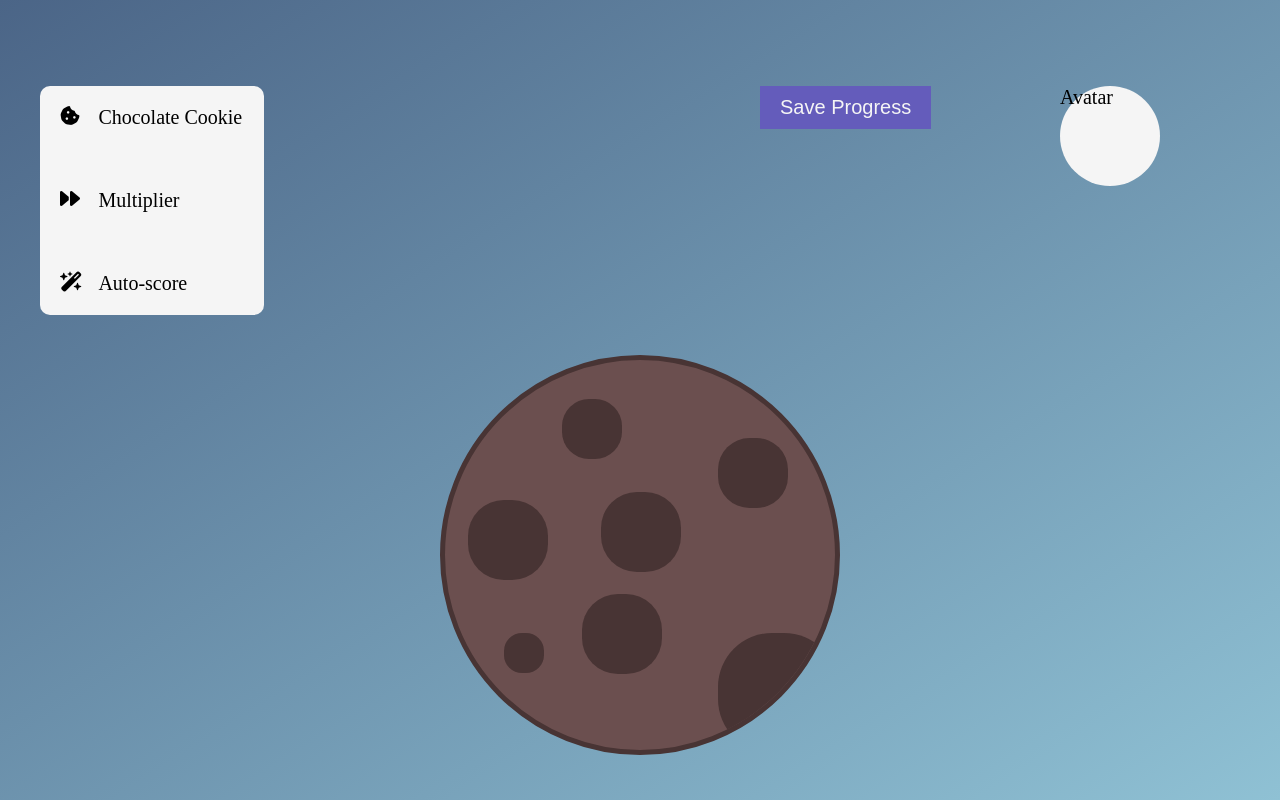
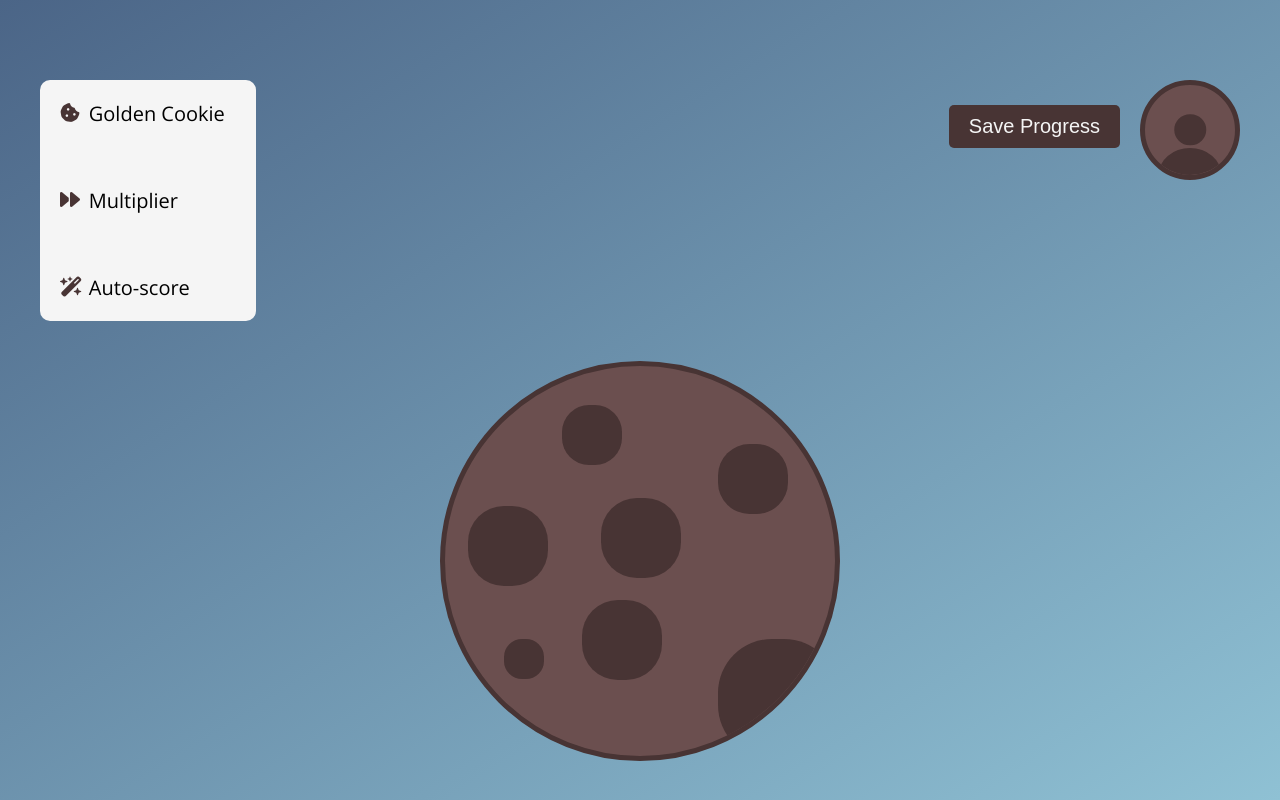
Before and after one commit to 05v/F3M7PROG, a plain HTML site: page WEEK1_CookieClicker/index.html in a window 1280 px wide. Drawn offline with nearby package versions, Linux system fonts and the light colour scheme.

Commit message:
Les 1 Video 8

```diff
--- a/WEEK1_CookieClicker/index.html
+++ b/WEEK1_CookieClicker/index.html
@@ -9,12 +9,15 @@
     <script src="/js/main.js" defer></script>
     <script src="/js/dd3de96bc3.js" defer></script>
     <link href="/css/style.css" rel="stylesheet">
+    <link rel="preconnect" href="https://fonts.googleapis.com">
+    <link rel="preconnect" href="https://fonts.gstatic.com" crossorigin>
+    <link href="https://fonts.googleapis.com/css2?family=Open+Sans:wght@300;400;500&display=swap" rel="stylesheet">
 </head>
 <header class="header">
     <ul class="upgrades">
         <li class="upgrades__upgrade">
             <i class="fa-solid fa-cookie-bite"></i>
-            Chocolate Cookie
+            Golden Cookie
         </li>
         <li class="upgrades__upgrade">
             <i class="fa-solid fa-forward"></i>
@@ -26,12 +29,14 @@
         </li>
     </ul>
 
-    <div class="buttonWrapper">
+    <div class="buttonAndAvatarWrapper">
         <button class="save">Save Progress</button>
+        <figure class="avatar">
+            <div class="avatar__head"></div>
+            <div class="avatar__body"></div>
+        </figure>
     </div>
-    <div class="avatarWrapper">
-        <figure class="avatar">Avatar</figure>
-    </div>
+
 </header>
 
 <body>
--- a/WEEK1_CookieClicker/scss/abstracts/_variables.scss
+++ b/WEEK1_CookieClicker/scss/abstracts/_variables.scss
@@ -38,6 +38,7 @@ $upgrades: (
 );
 
 $save: (
-    "saveButton": #645CBB,
+    "saveButton": #483434,
+    "saveButtonHover": #6B4F4F,
     "saveButtonText": whitesmoke,
 );
--- a/WEEK1_CookieClicker/scss/base.scss
+++ b/WEEK1_CookieClicker/scss/base.scss
@@ -7,4 +7,11 @@ body {
     min-height: 100vh;
     background: linear-gradient(to bottom right, map-get(variables.$mainColors, 'backgroundColorOne'), map-get(variables.$mainColors, 'backgroundColorTwo'));
     flex-direction: column;
+    font-family: 'Open Sans', sans-serif;
 }
+
+.buttonAndAvatarWrapper {
+    display: flex;
+    justify-content: flex-end;
+    gap: 2rem;
+}
--- a/WEEK1_CookieClicker/scss/components/avatar/avatar.scss
+++ b/WEEK1_CookieClicker/scss/components/avatar/avatar.scss
@@ -1,14 +1,33 @@
 @use '../../abstracts/variables';
-
-.avatarWrapper {
-    width: 100%;
-    display: flex;
-
-}
 
 .avatar {
     width: 10rem;
     height: 10rem;
-    background-color: whitesmoke;
+    background-color: map-get(variables.$cookie, "cookieBackground");
     border-radius: 50%;
+    position: relative;
+    overflow: hidden;
+    border: 0.5rem solid map-get(variables.$cookie, "cookieSpots");
+
+    &__head {
+        width: 35%;
+        height: 35%;
+        background-color: map-get(variables.$cookie, "cookieSpots");
+        border-radius: 50%;
+        position: absolute;
+        top: 50%;
+        left: 50%;
+        transform: translate(-50%, -50%);
+    }
+
+    &__body {
+        width: 70%;
+        height: 60%;
+        background-color: map-get(variables.$cookie, "cookieSpots");
+        border-radius: 50%;
+        position: absolute;
+        top: 100%;
+        left: 50%;
+        transform: translate(-50%, -50%);
+    }
 }
--- a/WEEK1_CookieClicker/scss/components/cookie/cookie.scss
+++ b/WEEK1_CookieClicker/scss/components/cookie/cookie.scss
@@ -8,7 +8,6 @@
     position: relative;
     overflow: hidden;
     border: 0.5rem solid map-get(variables.$cookie, "cookieSpots");
-    ;
 
     &__spots {
         width: 10rem;
--- a/WEEK1_CookieClicker/scss/components/header/header.scss
+++ b/WEEK1_CookieClicker/scss/components/header/header.scss
@@ -2,5 +2,5 @@
     padding: 4rem;
     width: 100%;
     display: grid;
-    grid-template-columns: 60% 25% 10%;
+    grid-template-columns: 70% 30%;
 }
--- a/WEEK1_CookieClicker/scss/components/save/save.scss
+++ b/WEEK1_CookieClicker/scss/components/save/save.scss
@@ -1,10 +1,4 @@
 @use '../../abstracts/variables';
-
-.buttonWrapper {
-    width: 100%;
-    display: flex;
-
-}
 
 .save {
     font-size: 100%;
@@ -14,4 +8,10 @@
     color: map-get(variables.$save, 'saveButtonText');
     border: none;
     max-width: 20rem;
+    transform: translateY(2.5rem);
+    border-radius: 0.5rem;
+
+    &:hover {
+        background-color: map-get(variables.$save, 'saveButtonHover');
+    }
 }
--- a/WEEK1_CookieClicker/scss/components/upgrades/upgrades.scss
+++ b/WEEK1_CookieClicker/scss/components/upgrades/upgrades.scss
@@ -13,7 +13,12 @@
         padding: 2rem;
         display: grid;
         grid-column-gap: 2rem;
-        grid-template-columns: 10% 90%;
+        grid-template-columns: 5% 95%;
         // border-bottom: 0.2rem solid map-get(variables.$colorVars, "cookieBackground");
+
+        &>i {
+            transform: translateY(10%);
+            color: map-get(variables.$cookie, "cookieSpots");
+        }
     }
 }
```
Also changed, not shown: WEEK1_CookieClicker/css/style.css, 1 other file.
